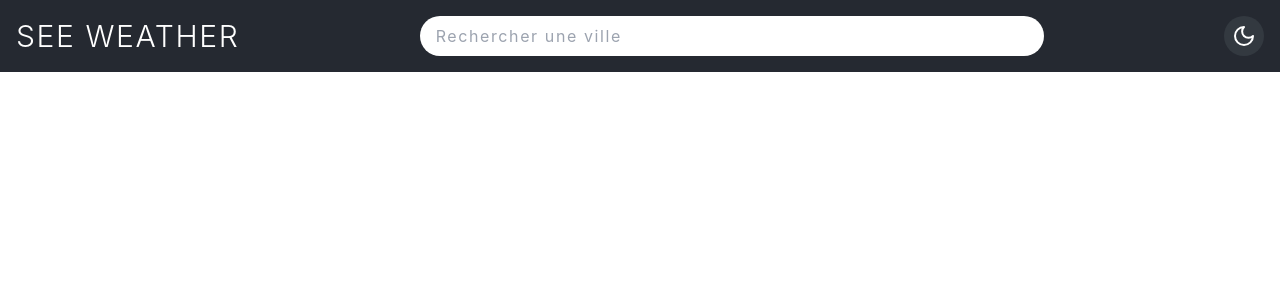
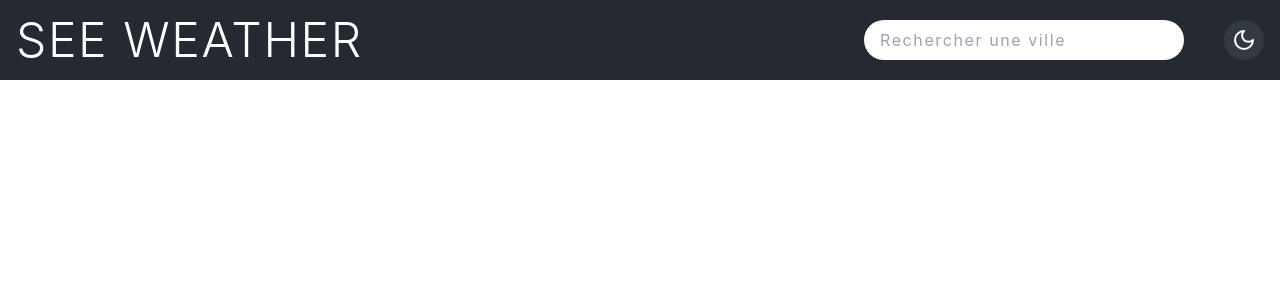
Before and after one commit to SEBonduel/weather-app, a React (Create React App) app: page / in a window 1280 px wide. Shown: the top 300 px of the page. Built offline with nearby package versions, Linux system fonts and the light colour scheme; no server answers.

Commit message:
navbar fix

```diff
--- a/src/Navbar.js
+++ b/src/Navbar.js
@@ -17,9 +17,9 @@ const Navbar = ({ onThemeToggle, onSearch }) => {
 
   return (
     <nav className="flex justify-between items-center p-4 bg-[#252931] text-white font-raleway tracking-[0.1em]">
-      <h1 className="text-3xl font-raleway font-light ">SEE WEATHER</h1>
+      <h1 className="text-5xl font-raleway font-light ">SEE WEATHER</h1>
 
-      <div className="relative w-1/2  flex items-center justify-center">
+      <div className="relative w-80  flex items-center justify-center ml-auto mr-10">
         <input
           type="text"
           value={city}
```
